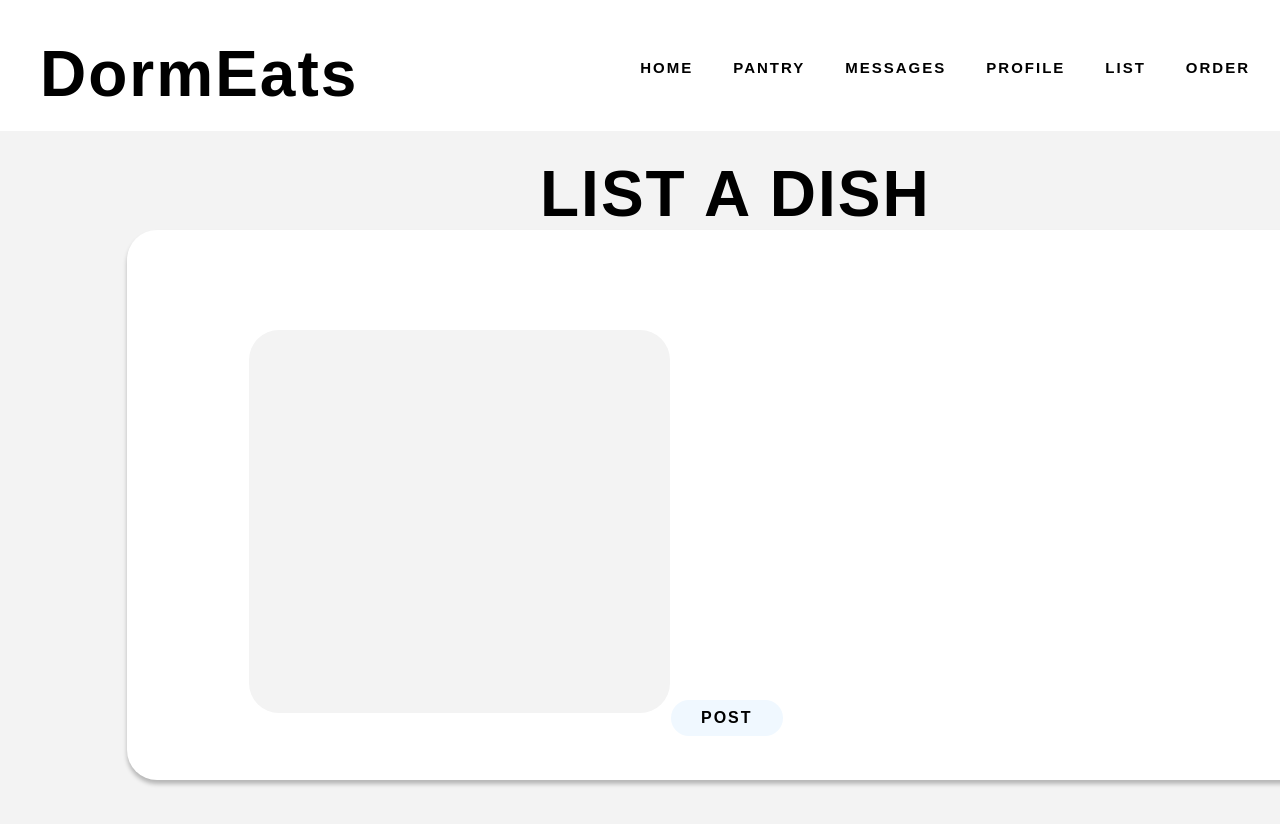
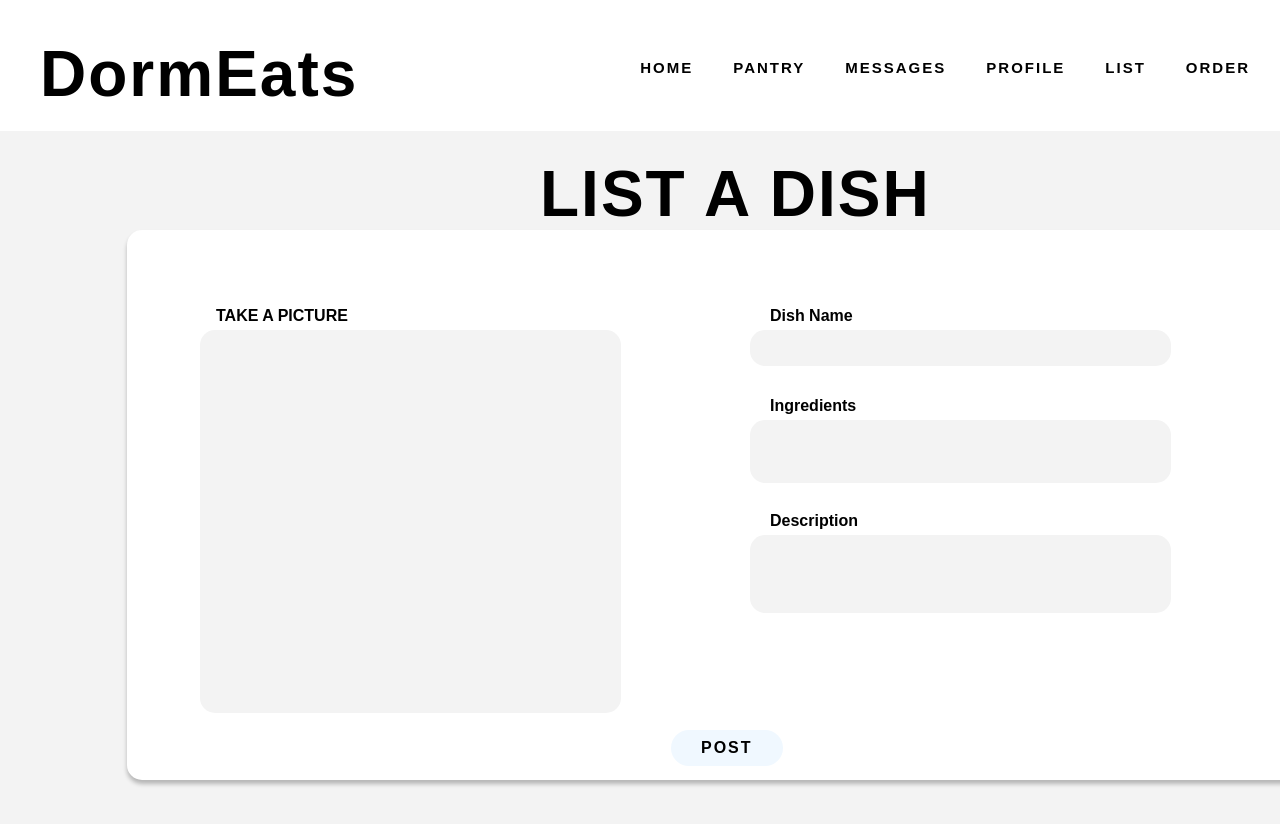
Before and after one commit to alysekwok/hackgt21, a React (Create React App) app in the folder client/: page /list in a window 1280 px wide. Shown: the top 824 px of the page. Built offline with nearby package versions, Linux system fonts and the light colour scheme.

Commit message:
more list stuff

```diff
--- a/client/src/components/customers/List.js
+++ b/client/src/components/customers/List.js
@@ -5,10 +5,29 @@ const List = () => {
     return (
         <div class = "list-page" >
         <h1 class = "list-header">LIST A DISH</h1>
-        <h2 class = "img-header">TAKE A PICTURE</h2>
+
+
         <div class="rect"></div>
 
         <div class="img-rect"></div>
+
+        <div>
+            <h2 class="img-header">TAKE A PICTURE</h2>
+        </div>
+
+        <div class="name-rect"></div>
+        <div class="ing-rect"></div>
+        <div class="desc-rect"></div>
+
+        <div>
+            <h2 class="name-header">Dish Name</h2>
+        </div>
+        <div>
+            <h2 class="ing-header">Ingredients</h2>
+        </div>
+        <div>
+            <h2 class="desc-header">Description</h2>
+        </div>
 
         <div id = "add-button">
         <button>POST</button>
--- a/client/src/components/customers/css/List.css
+++ b/client/src/components/customers/css/List.css
@@ -16,7 +16,6 @@
     text-align: center;
     top: 0px; */
 }
-
 .rect {
     position: absolute;
     width: 1186px;
@@ -26,43 +25,119 @@
 
     background: #FFFFFF;
     box-shadow: 0px 4px 4px rgba(0, 0, 0, 0.25);
-    border-radius: 30px;
+    border-radius: 15px;
 }
-
 .img-header {
+    white-space: nowrap;
     position: absolute;
-    width: 420px;
+    width: 200px;
     height: 20px;
-    left: 150px;
-    top: 165px;
+    left: 96px;
+    top: 150px;
 
     font-style: normal;
     font-weight: bold;
     font-size: 16px;
     line-height: 20px;
-    /* identical to box height */
 
+    color: #000000;
+}
+.img-rect {
+    position: absolute;
+    width: 421px;
+    height: 383px;
+    left: 200px;
+    top: 330px;
+
+    background: #F3F3F3;
+    border-radius: 15px;
+}
+
+.name-header {
+    white-space: nowrap;
+    position: absolute;
+    width: 92px;
+    height: 20px;
+    left: 650px;
+    top: 150px;
+
+    font-style: normal;
+    font-weight: bold;
+    font-size: 16px;
+    line-height: 20px;
+
+    color: #000000;
+}
+.name-rect {
+    position: absolute;
+    width: 421px;
+    height: 36px;
+    left: 750px;
+    top: 330px;
+
+    background: #F3F3F3;
+    border-radius: 15px;
+}
+.ing-rect {
+    position: absolute;
+    width: 421px;
+    height: 63px;
+    left: 750px;
+    top: 420px;
+
+    background: #F3F3F3;
+    border-radius: 15px;
+}
+.ing-header {
+    white-space: nowrap;
+    position: absolute;
+    width: 92px;
+    height: 20px;
+    left: 650px;
+    top: 240px;
+
+    font-style: normal;
+    font-weight: bold;
+    font-size: 16px;
+    line-height: 20px;
+
+    color: #000000;
+}
+.desc-rect {
+    position: absolute;
+    width: 421px;
+    height: 78px;
+    left: 750px;
+    top: 535px;
+
+    background: #F3F3F3;
+    border-radius: 15px;
+}
+.desc-header {
+    white-space: nowrap;
+    position: absolute;
+    width: 98px;
+    height: 20px;
+    left: 650px;
+    top: 355px;
+
+    font-style: normal;
+    font-weight: bold;
+    font-size: 16px;
+    line-height: 20px;
 
     color: #000000;
 }
 
-.img-rect {
-    position: absolute;
-    width: 421px;
-    height: 383px;
-    left: 249px;
-    top: 330px;
 
-    background: #F3F3F3;
-    border-radius: 30px;
-}
+
 
 #add-button {
     position: absolute;
     width: 158px;
     height: 41px;
     left: 641px;
-    top: 700px;
+    top: 730px;
 
     /* display: block;
     margin-left: auto;
```
